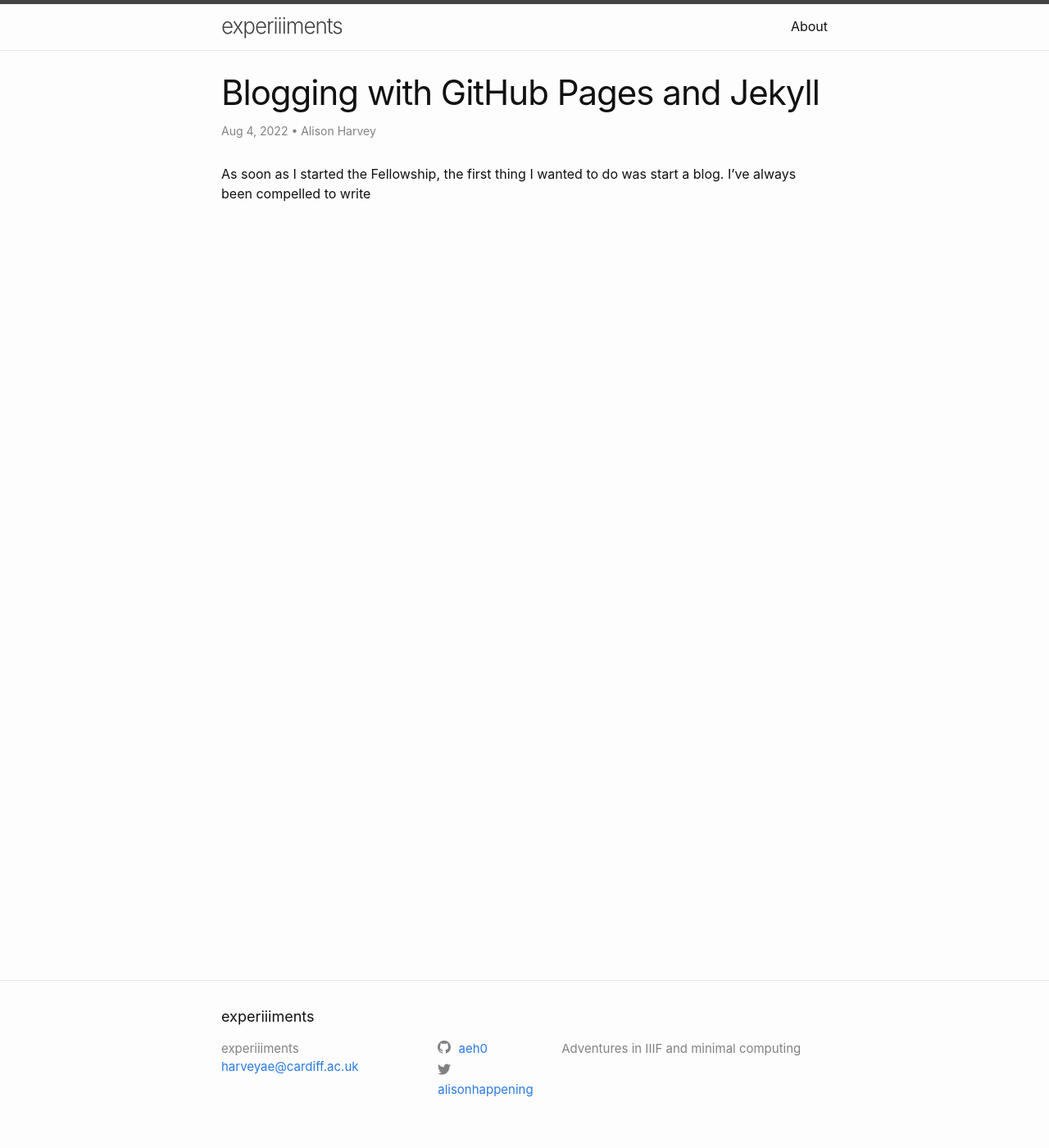
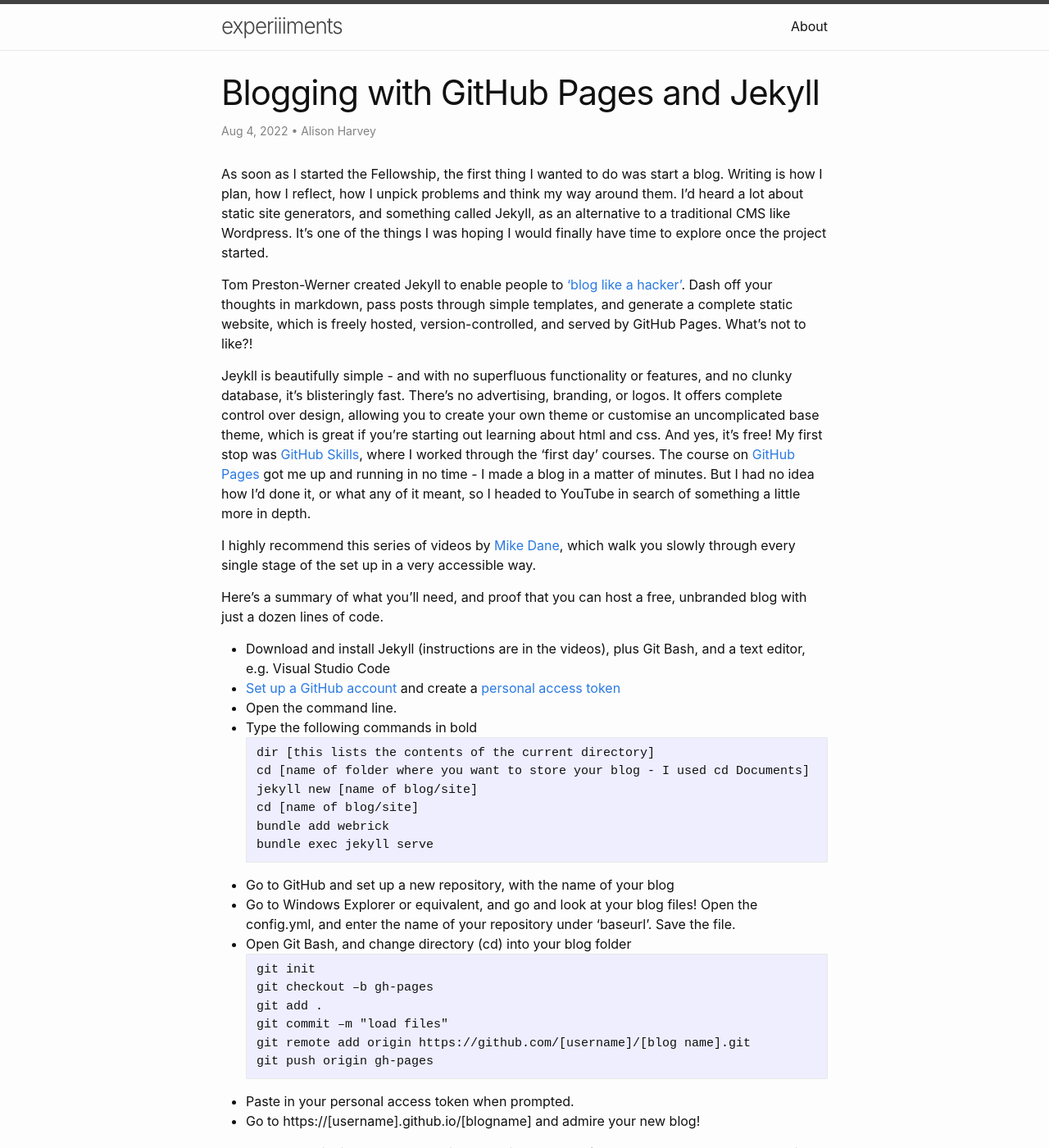
Before and after one commit to aeh0/experiiiments, a Jekyll site: the page built from _posts/2022-08-04-blogging-with-github.markdown, in a window 1280 px wide and 1400 px high. Shown: the whole window at 82% size. Built offline with Jekyll 4.4.1, drawn with Linux system fonts in a browser that asks for light colours; some of the changed text lies outside the part shown.

Commit message:
Update post

````diff
--- a/_posts/2022-08-04-blogging-with-github.markdown
+++ b/_posts/2022-08-04-blogging-with-github.markdown
@@ -4,4 +4,42 @@ title: "Blogging with GitHub Pages and Jekyll"
 author: "Alison Harvey"
 date: 2022-08-04
 ---
-As soon as I started the Fellowship, the first thing I wanted to do was start a blog. I've always been compelled to write
+As soon as I started the Fellowship, the first thing I wanted to do was start a blog. Writing is how I plan, how I reflect, how I unpick problems and think my way around them. I'd heard a lot about static site generators, and something called Jekyll, as an alternative to a traditional CMS like Wordpress. It's one of the things I was hoping I would finally have time to explore once the project started.
+
+Tom Preston-Werner created Jekyll to enable people to ['blog like a hacker'](https://tom.preston-werner.com/2008/11/17/blogging-like-a-hacker.html). Dash off your thoughts in markdown, pass posts through simple templates, and generate a complete static website, which is freely hosted, version-controlled, and served by GitHub Pages. What's not to like?!
+
+Jeykll is beautifully simple - and with no superfluous functionality or features, and no clunky database, it's blisteringly fast. There's no advertising, branding, or logos. It offers complete control over design, allowing you to create your own theme or customise an uncomplicated base theme, which is great if you're starting out learning about html and css. And yes, it's free!
+<!--more-->
+My first stop was [GitHub Skills](https://github.com/skills), where I worked through the 'first day' courses. The course on [GitHub Pages](https://github.com/skills/github-pages) got me up and running in no time - I made a blog in a matter of minutes. But I had no idea how I'd done it, or what any of it meant, so I headed to YouTube in search of something a little more in depth.
+
+I highly recommend this series of videos by [Mike Dane](https://www.youtube.com/playlist?list=PLLAZ4kZ9dFpOPV5C5Ay0pHaa0RJFhcmcB), which walk you slowly through every single stage of the set up in a very accessible way.
+
+Here's a summary of what you'll need, and proof that you can host a free, unbranded blog with just a dozen lines of code.
+
+* Download and install Jekyll (instructions are in the videos), plus Git Bash, and a text editor, e.g. Visual Studio Code
+* [Set up a GitHub account](https://docs.github.com/en/get-started/signing-up-for-github/signing-up-for-a-new-github-account) and create a [personal access token](https://docs.github.com/en/authentication/keeping-your-account-and-data-secure/creating-a-personal-access-token)
+* Open the command line.
+* Type the following commands in bold
+```
+dir [this lists the contents of the current directory]
+cd [name of folder where you want to store your blog - I used cd Documents]
+jekyll new [name of blog/site]
+cd [name of blog/site]
+bundle add webrick
+bundle exec jekyll serve
+```
+* Go to GitHub and set up a new repository, with the name of your blog
+* Go to Windows Explorer or equivalent, and go and look at your blog files! Open the config.yml, and enter the name of your repository under 'baseurl'. Save the file.
+* Open Git Bash, and change directory (cd) into your blog folder
+```
+git init
+git checkout –b gh-pages
+git add .
+git commit –m "load files"
+git remote add origin https://github.com/[username]/[blog name].git
+git push origin gh-pages
+```
+* Paste in your personal access token when prompted.
+* Go to https://[username].github.io/[blogname] and admire your new blog!
+
+Now you can write in markdown, saving posts in your local folder. When you're ready to publish, repeat the Git Bash stage above. Look at you - blogging like a hacker!
````
